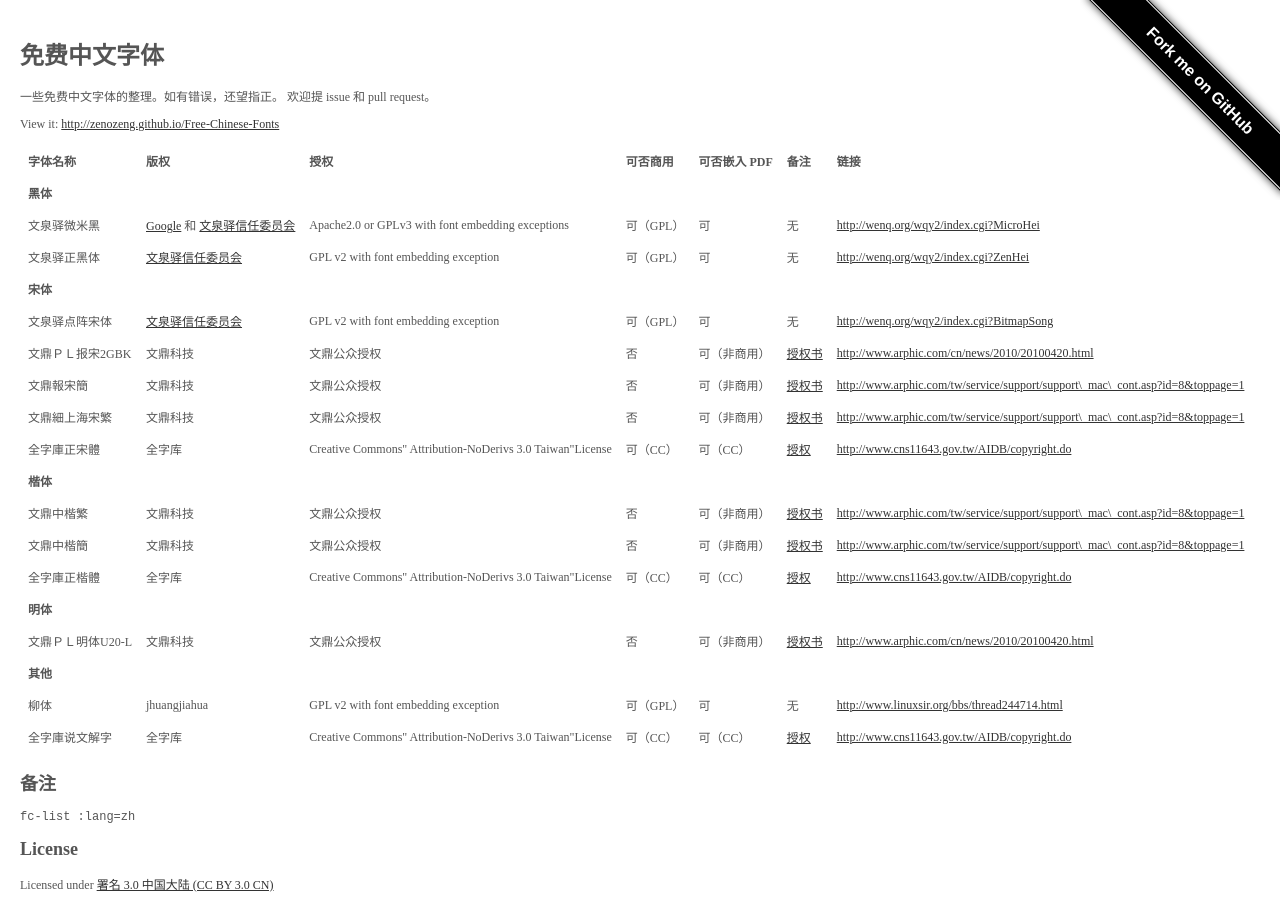
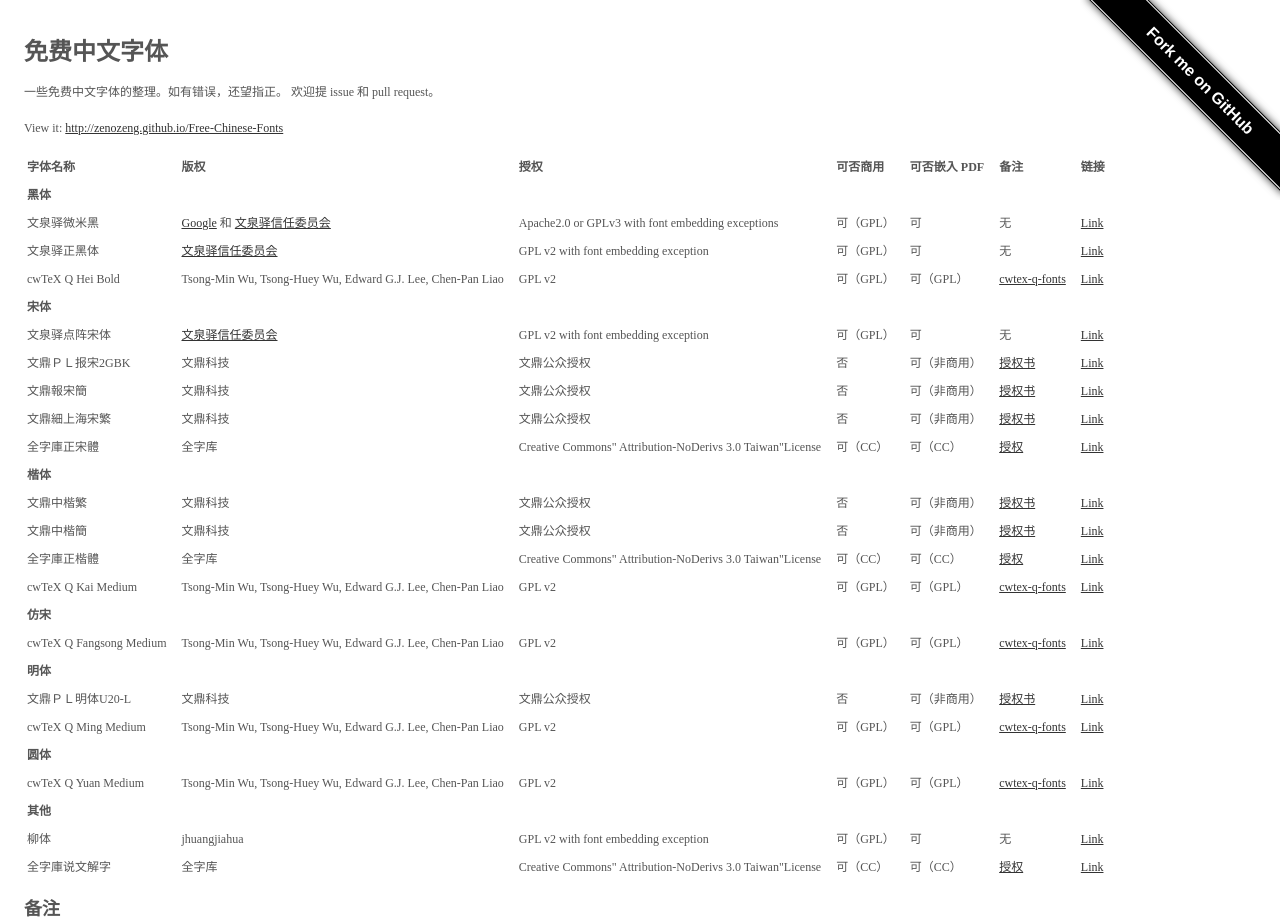
Before and after one commit to zenozeng/Free-Chinese-Fonts, a plain HTML site: page index.html in a window 1280 px wide. Shown: the top 924 px of the page. Drawn offline with nearby package versions, Linux system fonts and the light colour scheme.

Commit message:
add cwTeX Q

```diff
--- a/index.html
+++ b/index.html
@@ -5,17 +5,19 @@
         <style>
          body {
              font-size: 12px;
-             padding: 1em;
+             padding: 2em;
+             margin: 0;
              color: #555;
              white-space:nowrap;
              word-break:break-all;
              text-overflow:ellipsis;
+             line-height: 2em;
          }
          a {
              color: #333;
          }
          td, th {
-             padding: .5em;
+             padding-right: 1em;
          }
         </style>
         <style>
@@ -30,6 +32,9 @@
         <script>
          $.get('README.md', function(md) {
              $('#main').html(marked(md));
+             $('#main tr td:last-child a').each(function() {
+                 $(this).html('Link');
+             });
          });
         </script>
     </body>
```
Also changed, not shown: README.md.
